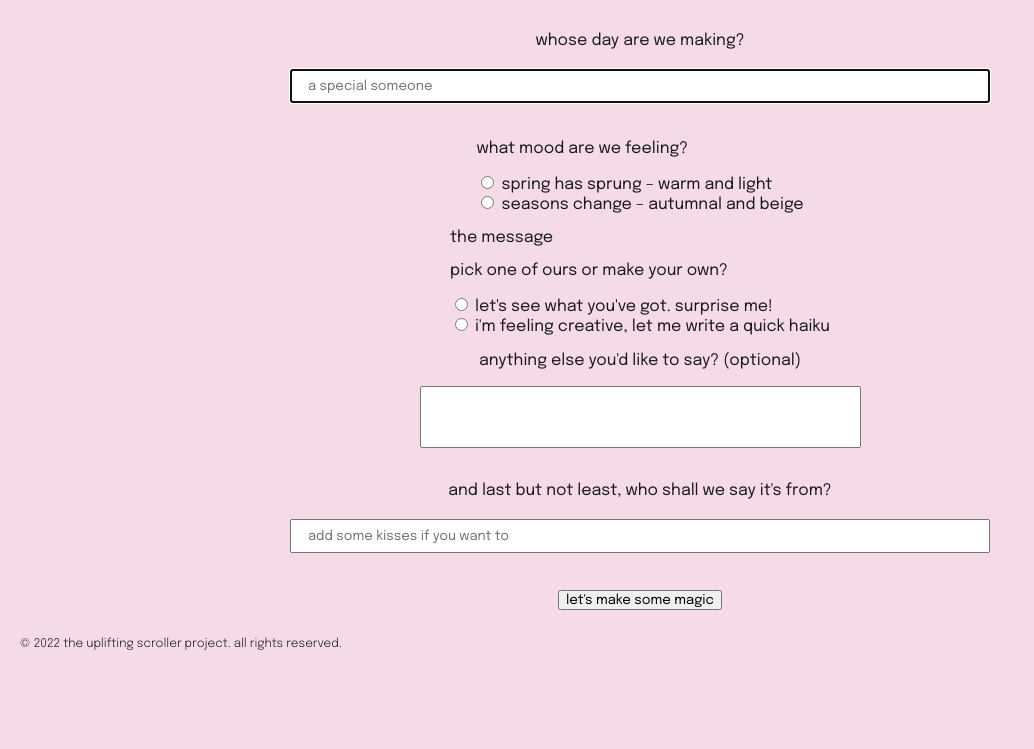
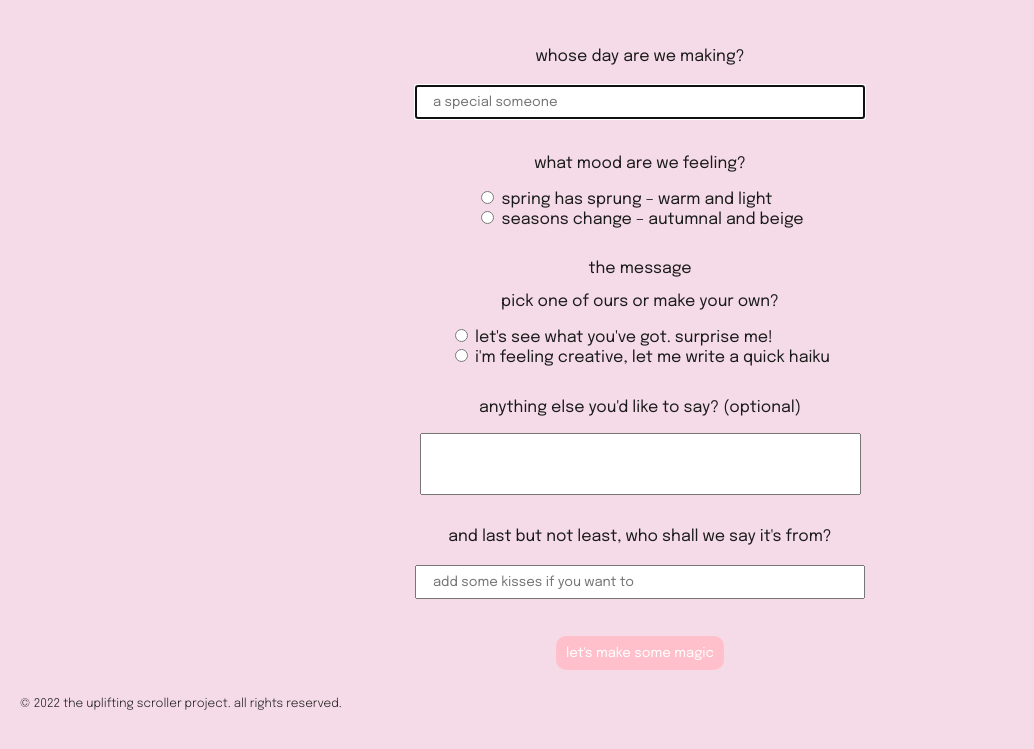
Before and after one commit to sanroe/have-a-nice-wee-day, a Flask app: page /create in a window 1280 px wide. Shown: the part 33-782 px from the top of the page, without its empty margins (0-1034 px from the left). Run offline with Flask 2, Linux system fonts and the light colour scheme.

Commit message:
Update create form formatting

```diff
--- a/app/scrollers/routes.py
+++ b/app/scrollers/routes.py
@@ -34,7 +34,7 @@ def post_create():
             request.form.get('default-message'),
             request.form.get('from-sender-name')
         ]):
-            raise Exception('Please fill in all required fields!')
+            raise Exception('please fill in all required fields!')
 
         if request.form.get('default-message') == 'False':
             if not all ([
@@ -42,7 +42,7 @@ def post_create():
                 request.form.get('line-two'),
                 request.form.get('line-three')
             ]):
-                raise Exception('Please complete your haiku!')
+                raise Exception('please complete your haiku!')
 
         # Create a unique slug
         slug_prefix = request.form.get('to-recipient-name')
--- a/app/static/css/main.css
+++ b/app/static/css/main.css
@@ -49,8 +49,8 @@ input {
 }
 
 input[type=text] {
-    width: 70vw;
-    max-width: 700px;
+    width: 90vw;
+    max-width: 450px;
     padding: 0.5rem 1rem;
     margin: 0.2rem;
     box-sizing: border-box;
@@ -133,3 +133,33 @@ textarea {
 #day-text {
     margin-left: 2rem;
 }
+
+.create input[type=submit] {
+    background-color: pink;
+    font-family: inherit;
+    color: white;
+    border: none;
+    padding: 10px;
+    text-decoration: none;
+    display: inline-block;
+    border-radius: 10px;
+    transition: all 200ms ease-in;
+}
+
+.create input[type=submit]:hover {
+    background-color: darkmagenta;
+}
+
+.error {
+    padding-top: 1rem;
+    color: tomato;
+    text-align: center;
+}
+
+.text-center {
+    text-align: center;
+}
+
+.create div {
+    margin-top: 1rem;
+}
--- a/app/templates/scrollers/create.html
+++ b/app/templates/scrollers/create.html
@@ -7,22 +7,22 @@
 {% block title %}the uplifting scroller project &ndash; create{% endblock %}
 
 {% block body %}
-    <main>
+    <main class="create">
         <form method="POST" id="create-new">
             <div class="center">
                 <label for="to-recipient-name">whose day are we making?</label><br />
-                <input type="text" id="to-recipient-name" name="to-recipient-name" placeholder="a special someone" autofocus /><br>
+                <input type="text" id="to-recipient-name" name="to-recipient-name" placeholder="a special someone" autofocus />
             </div>
             <div>
-                <p>what mood are we feeling?</p>
+                <p class="text-center">what mood are we feeling?</p>
                 <input type="radio" id="spring" name="mood" value="1" />
                 <label for="spring">spring has sprung &ndash; warm and light</label><br />
                 <input type="radio" id="autumn" name="mood" value="2" />
                 <label for="autumn">seasons change &ndash; autumnal and beige</label><br />
             </div>
             <div>
-                <p>the message</p>
-                <p>pick one of ours or make your own?</p>
+                <p class="text-center">the message</p>
+                <p class="text-center">pick one of ours or make your own?</p>
                 <input type="radio" id="pick-ours" name="default-message" value="True" onclick="hideCustomhaikuForm();" />
                 <label for="pick-ours">let's see what you've got. surprise me!</label><br />
                 <input type="radio" id="make-your-own" name="default-message" value="False" onclick="showCustomhaikuForm();"/>
@@ -38,7 +38,7 @@
             </div>
             <div class="center">
                 <label for="long-message">anything else you'd like to say? (optional)</label><br />
-                <textarea id="long-message" name="long-message" rows="4" cols="60" maxlength="1000"></textarea><br /><br />
+                <textarea id="long-message" name="long-message" rows="4" cols="60" maxlength="1000"></textarea><br />
             </div>
             <div class="center">
                 <label for="from-sender-name">and last but not least, who shall we say it's from?</label><br />
@@ -58,7 +58,7 @@
         </script>
 
         {% if error %}
-            <p style='color: tomato;'>{{ error }}</p>
+            <p class="error">{{ error }}</p>
         {% endif %}
 
     </main>
```
